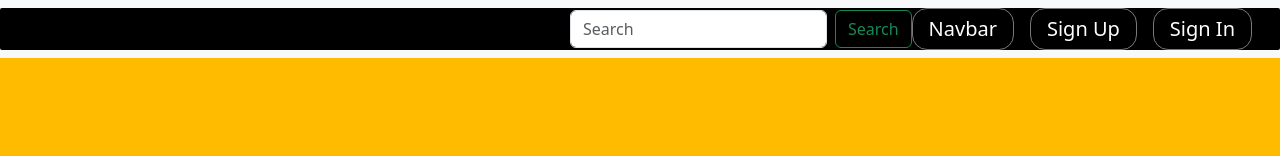
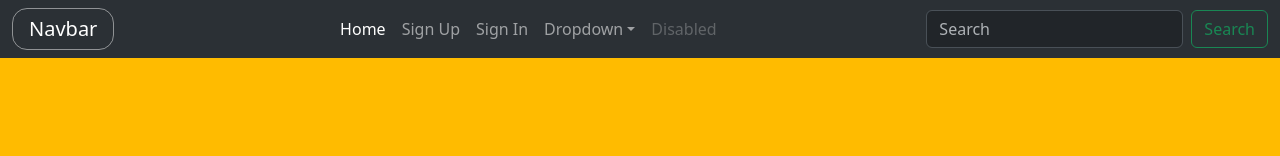
Before and after one commit to mikasa99985/react, a React (Vite) app: page / in a window 1280 px wide. Shown: the top 156 px of the page. Built offline with nearby package versions, Linux system fonts and the light colour scheme; grey boxes are pictures that could not be loaded.

Commit message:
Fix navbar positioning

```diff
--- a/src/components/Nav.jsx
+++ b/src/components/Nav.jsx
@@ -1,20 +1,33 @@
 import React from "react";
-import {Link} from 'react-router-dom'
+import { Link } from 'react-router-dom'
 import '../utility/css/Navbar.css';
 
 const Nav = () => {
   return (
     <>
-      <nav className="navbar navbar-expand-lg bg-body-tertiary">
+      <nav className="navbar navbar-expand-lg bg-body-tertiary" data-bs-theme="dark">
         <div className="container-fluid">
-        <div class="collapse navbar-collapse" id="navbarSupportedContent"></div>
-        <ul class="navbar-nav me-auto mb-2 mb-lg-0">
+
+          <Link className="navbar-brand" to="/">
+            Navbar
+          </Link>
+          <button class="navbar-toggler" type="button" data-bs-toggle="collapse" data-bs-target="#navbarSupportedContent" aria-controls="navbarSupportedContent" aria-expanded="false" aria-label="Toggle navigation">
+            <span class="navbar-toggler-icon"></span>
+          </button>
+
+          <div class="collapse navbar-collapse" id="navbarSupportedContent">
+            <ul class="navbar-nav mx-auto mb-2 mb-lg-0">
               <li class="nav-item">
-        <a class="nav-link active" aria-current="page" href="#">Home</a>
+                <a class="nav-link active" aria-current="page" href="/">Home</a>
+              </li>
+
+              <li class="nav-item">
+                <Link class="nav-link" to="/sign_up">Sign Up</Link>
               </li>
               <li class="nav-item">
-          <a class="nav-link" href="#">Link</a>
+                <Link class="nav-link" to="/sign_in">Sign In</Link>
               </li>
+
               <li class="nav-item dropdown">
                 <a class="nav-link dropdown-toggle" href="#" role="button" data-bs-toggle="dropdown" aria-expanded="false">
                   Dropdown
@@ -35,15 +48,9 @@ const Nav = () => {
               </input>
               <button class="btn btn-outline-success" type="submit">Search</button>
             </form>
-          <Link className="navbar-brand" to="/">
-            Navbar
-          </Link>
-          <Link className="navbar-brand" to="/sign_up">
-            Sign Up
-          </Link>
-          <Link className="navbar-brand" to="/sign_in">
-            Sign In
-          </Link>
+          </div>
+
+
         </div>
       </nav>
     </>
--- a/src/utility/css/Navbar.css
+++ b/src/utility/css/Navbar.css
@@ -10,7 +10,7 @@
 }
 
 .container-fluid{
-  background-color: rgb(0, 0, 0);
+  /* background-color: rgb(0, 0, 0); */
   border-radius: 2px;
 }
 
```
Lines whose indentation alone changed are shown as unchanged.
